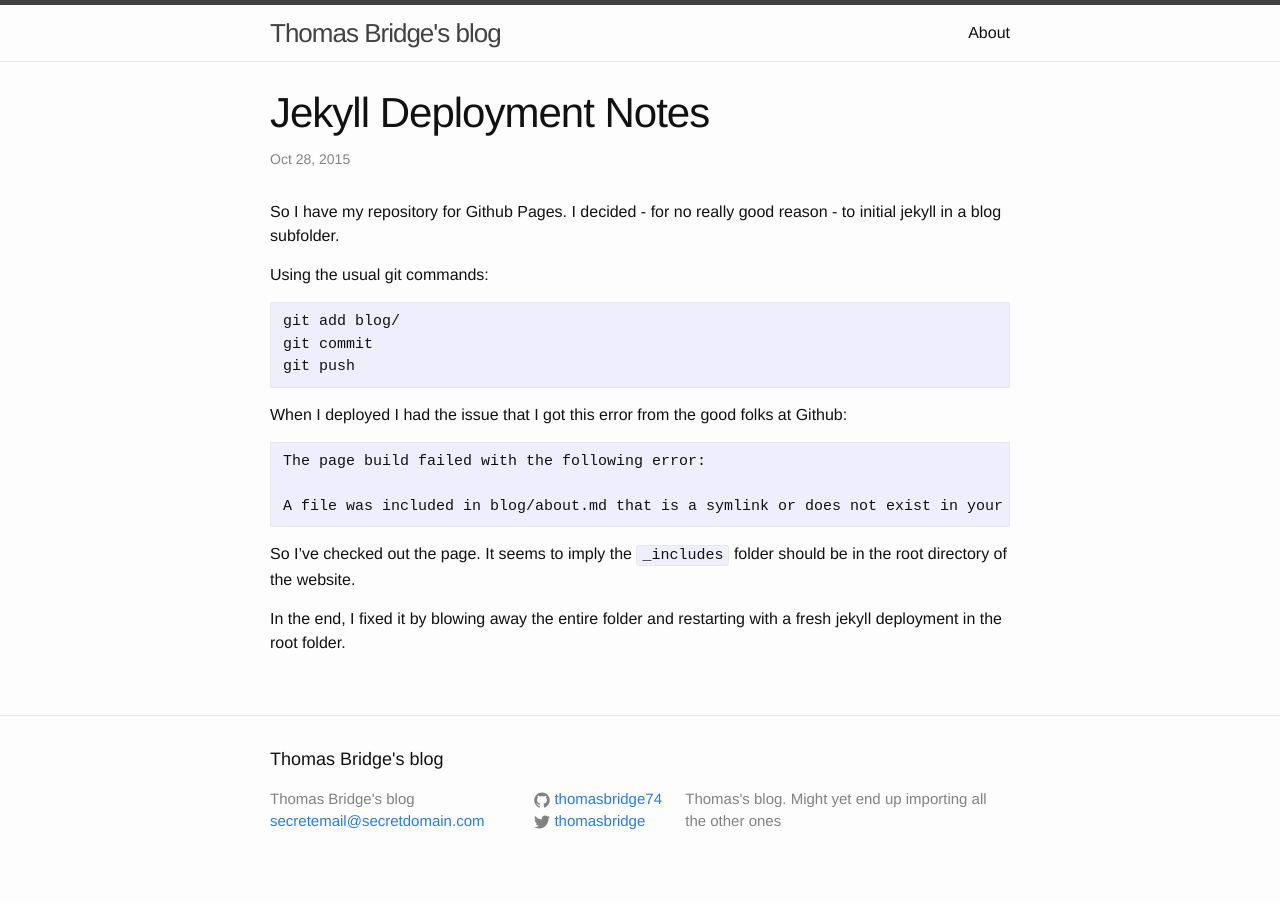
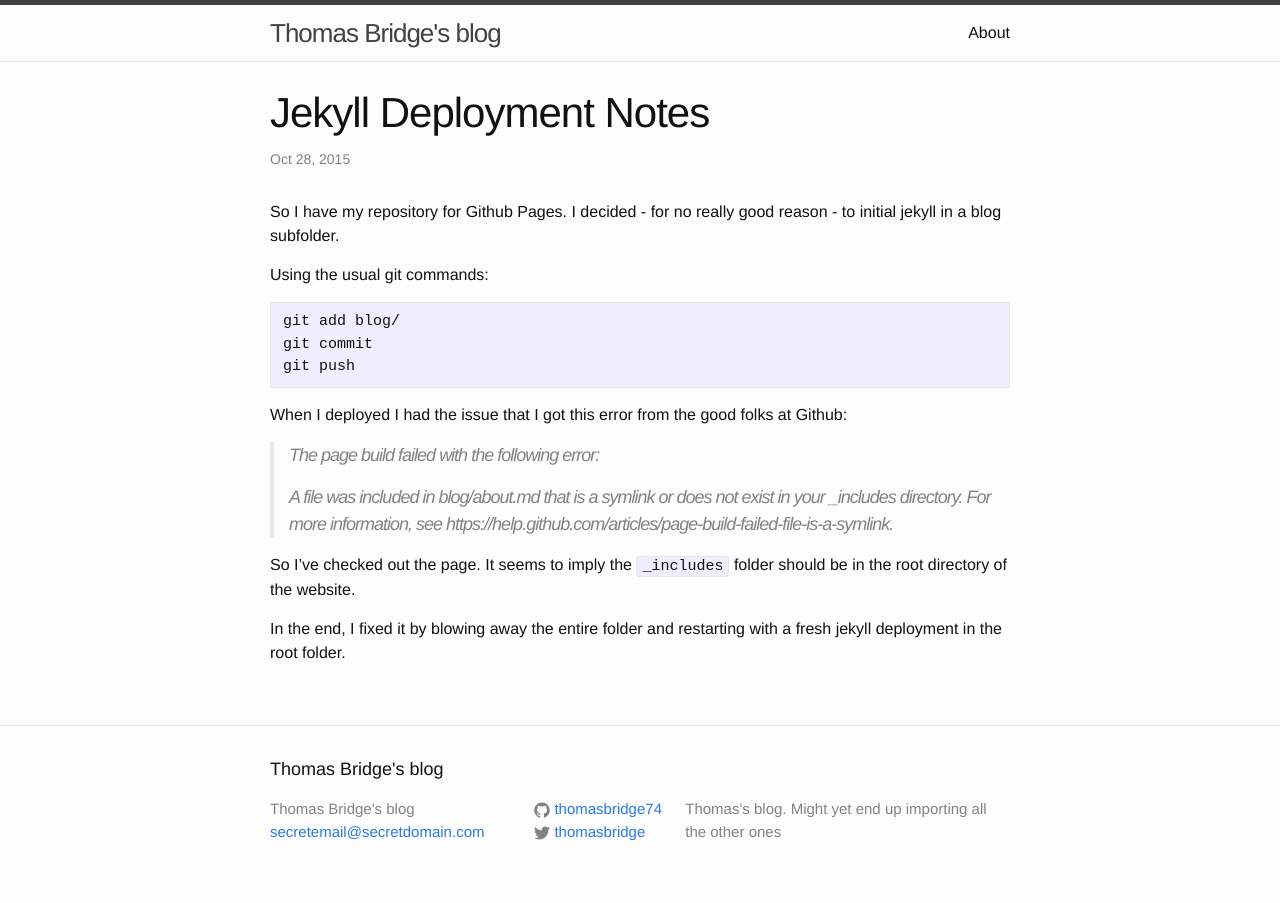
Before and after one commit to thomasbridge74/thomasbridge74.github.io, a Jekyll site: the page built from _posts/2015-10-28-more-jekyll-notes.md, in a window 1280 px wide. Built offline with Jekyll 4.4.1, drawn with Linux system fonts in a browser that asks for light colours.

Commit message:
Revised Markdown to what I want it to be

````diff
--- a/_posts/2015-10-28-more-jekyll-notes.md
+++ b/_posts/2015-10-28-more-jekyll-notes.md
@@ -7,19 +7,16 @@
 
 Using the usual git commands:
 
-```
-git add blog/
-git commit
-git push
-```
+	git add blog/
+	git commit
+	git push
 
 When I deployed I had the issue that I got this error from the good folks at Github:
 
-```
-The page build failed with the following error:
 
-A file was included in blog/about.md that is a symlink or does not exist in your _includes directory. For more information, see https://help.github.com/articles/page-build-failed-file-is-a-symlink.
-```
+> The page build failed with the following error:
+>
+> A file was included in blog/about.md that is a symlink or does not exist in your _includes directory. For more information, see https://help.github.com/articles/page-build-failed-file-is-a-symlink.
 
 So I've checked out the page.   It seems to imply the `_includes` folder should be in the root directory of the website.
 
````
